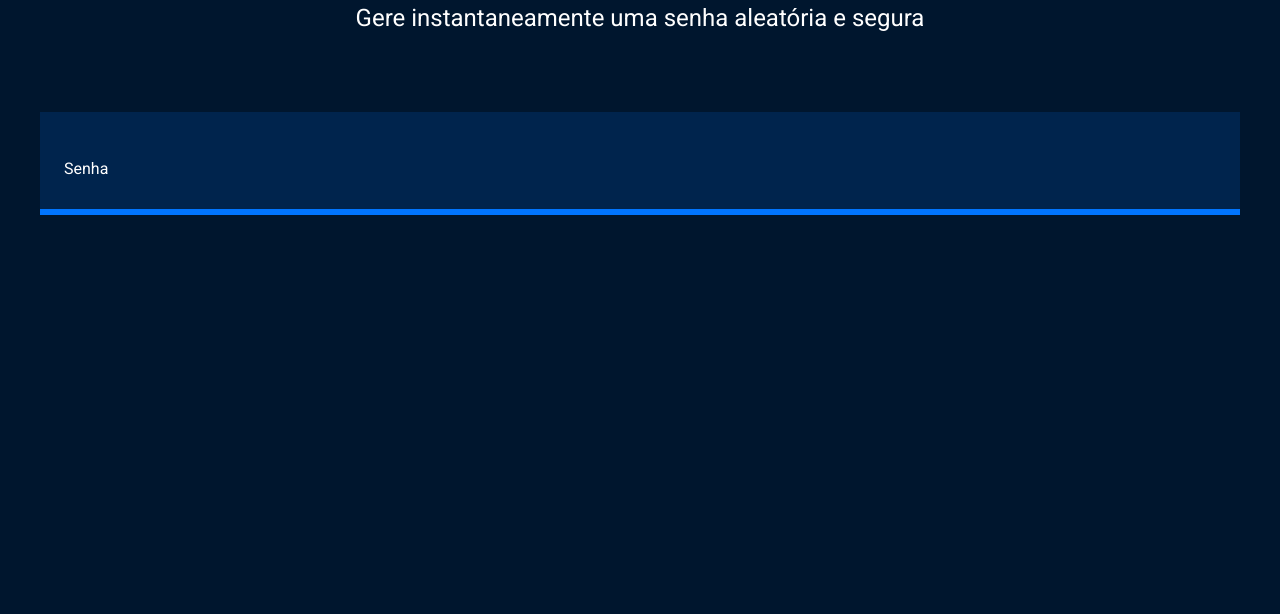
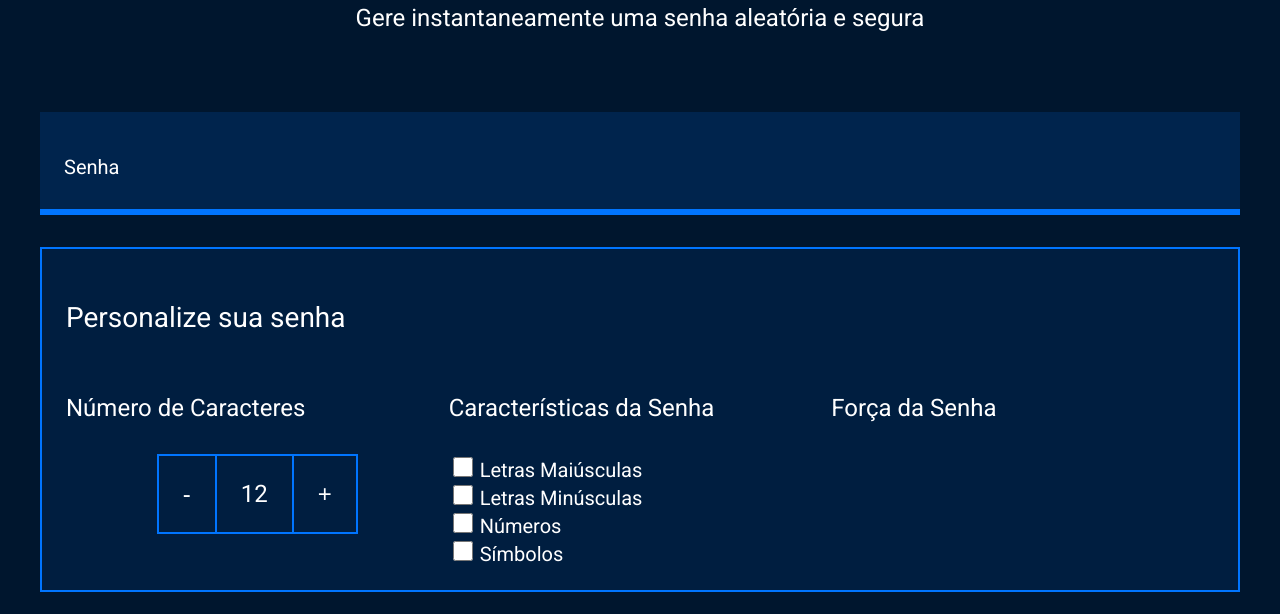
Before and after one commit to LuisReiMamaco/Gerador-de-Senhas-Alura-JavaScript, a plain HTML site: page Gerador de Senhas - 3B - N24/index.html in a window 1280 px wide. Shown: the part 186-800 px from the top of the page. Drawn offline with Linux system fonts and the light colour scheme.

Commit message:
Add files via upload

```diff
--- a/Gerador de Senhas - 3B - N24/index.html
+++ b/Gerador de Senhas - 3B - N24/index.html
@@ -17,6 +17,41 @@
             <label for="senha">Senha</label>
             <input type="text" name="senha" id="campo-senha">
         </div>
+        <div class="parametro">
+            <h3 class="parametro-titulo">Personalize sua senha</h3>
+            <div class="parametro-coluna__senha">
+                <div class="parametro-senha">
+                    <h4 class="parametro-senha__titulo">Número de Caracteres</h4>
+                    <div class="parametro-senha-botoes">
+                        <button class="parametro-senha__botao">-</button>
+                        <p class="parametro-senha__texto">12</p>
+                        <button class="parametro-senha__botao">+</button>
+                    </div>
+                </div>
+                <div class="parametro-senha">
+                    <h4 class="parametro-senha__titulo">Características da Senha</h4>
+                    <div class="paramentro-senha-checkbox">
+                        <input name="maiusculo" type="checkbox" class="checkbox">
+                        <label for="maiusculo">Letras Maiúsculas</label>
+                    </div>
+                    <div class="parametro-senha-checkbox">
+                        <input name="minusculo" type="checkbox" class="checkbox">
+                        <label for="minusculo">Letras Minúsculas</label>
+                    </div>
+                    <div class="parametro-senha-checkbox">
+                        <input name="numero" type="checkbox" class="checkbox">
+                        <label for="numero">Números</label>
+                    </div>
+                    <div class="parametro-senha-checkbox">
+                        <input name="simbolos" type="checkbox" class="checkbox">
+                        <label for="simbolos">Símbolos</label>
+                    </div>
+                </div>
+                <div class="parametro-senha">
+                    <h4 class="parametro-senha__titulo">Força da Senha</h4>
+                </div>
+            </div>
+        </div>
     </section>
 </body>
 </html>
--- a/Gerador de Senhas - 3B - N24/style.css
+++ b/Gerador de Senhas - 3B - N24/style.css
@@ -53,6 +53,7 @@ body{
     color: var(--branco);
     font-family: var(--roboto-mono);
     font-size: 40px;
+    width: 70%;
 }
 
 #campo-senha:focus{
@@ -63,3 +64,68 @@ body{
     max-width: 1200px;
     margin: 0 auto;
 }
+
+.parametro{
+    background-color: var(--fundo-texto);
+    border: 2px solid var(--borda);
+    margin-top: 32px;
+    padding: 24px;
+}
+
+.parametro-titulo{
+    font-family: var(--roboto-mono);
+    font-size: 28px;
+}
+
+.parametro-senha__titulo{
+    font-size: 24px;
+}
+
+.parametro-coluna__senha{
+    display: flex;
+    flex-direction: column;
+    justify-content: center;
+}
+
+.parametro-senha{
+    width: 50%;
+    margin: 0 auto;
+}
+
+.parametro-senha-botoes{
+    display: flex;
+    justify-content: center;
+}
+
+.parametro-senha__botao{
+    background-color: var(--fundo-texto);
+    color: var(--branco);
+    border: 2px solid var(--borda);
+    padding: 24px;
+    font-size: 24px;
+    cursor: pointer;
+}
+
+.parametro-senha__texto{
+    padding: 24px;
+    border-top: 2px solid var(--borda);
+    border-bottom: 2px solid var(--borda);
+    margin: 0;
+    font-size: 24px;
+}
+
+label{
+    font-size: 20px;
+}
+
+.checkbox{
+    width: 20px;
+    height: 20px;
+    cursor: pointer;
+}
+
+@media screen and (min-width: 768px){
+    .parametro-coluna__senha{
+        flex-direction: row;
+    }
+}
```
